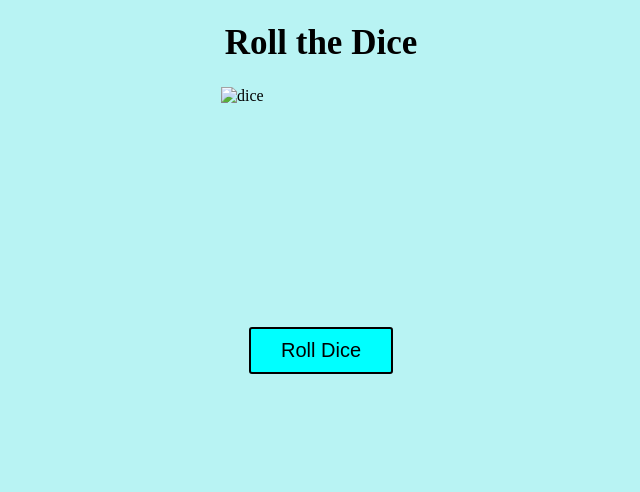
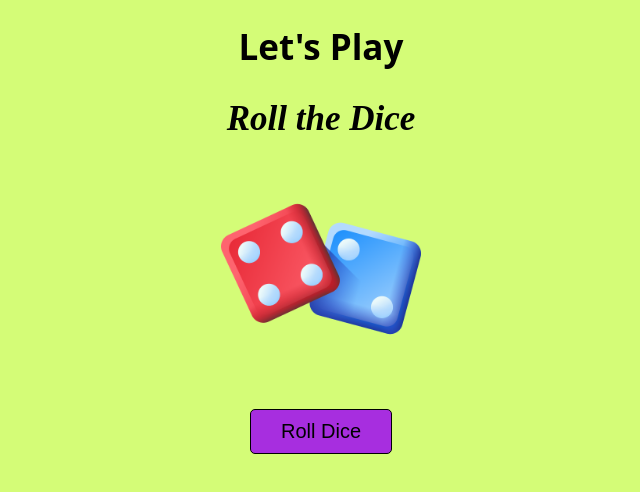
Before and after one commit to vaishuuu007/dice-roller, a plain HTML site: page index.html in a window 1280 px wide. Shown: the whole page, without its empty margins (319-959 px from the left). Drawn offline with Linux system fonts and the light colour scheme.

Commit message:
css applied

```diff
--- a/index.html
+++ b/index.html
@@ -1,66 +1,75 @@
 <!DOCTYPE html>
 <html lang="en">
+
 <head>
-    <meta charset="UTF-8">
-    <meta name="viewport" content="width=device-width, initial-scale=1.0">
-    <title>Dice roller</title>
+    <title>dice-roller</title>
     <style>
-        body{
-            background-color: rgb(184, 243, 243);
+        body {
+            background-color: rgb(212, 252, 119);
         }
-        .dice-title{
+
+        .title {
             font-size: 35px;
             color: black;
             text-align: center;
         }
-        .dice-img{
+         .dice{
+             font-family: system-ui, -apple-system, BlinkMacSystemFont, 'Segoe UI', Roboto, Oxygen, Ubuntu, Cantarell, 'Open Sans', 'Helvetica Neue', sans-serif;
+         }
+        .dice-img {
             width: 200px;
             height: 200px;
             display: block;
             margin: 10px auto;
         }
-        .btn-dice{
-            background-color: aqua;
+
+        .btn-dice {
+            background-color: rgb(167, 46, 223);
             color: black;
             padding: 10px 30px;
             font-size: 20px;
             cursor: pointer;
             display: block;
             margin: 40px auto;
-       border-radius: 3px;
-       border: 2px solid black;
+            border-radius: 5px;
+            border: 1px solid black;
         }
-        .btn-dice:hover{
+
+        .btn-dice:hover {
             box-shadow: 0 0 10px rgba(0, 0, 0, 0.2);
 
         }
-        @keyframes roll{
-            0%{
+
+        @keyframes roll {
+            0% {
                 transform: rotate(0deg);
             }
-            100%{
+
+            100% {
                 transform: rotate(360deg);
             }
         }
 
-        animate{
+        animate {
             animation: roll is infinite;
         }
     </style>
 </head>
+
 <body>
-    <h1 class="dice-title">Roll the Dice</h1>
-    <img src="./images/dice.png" alt="dice" class="dice-img" id="dice-img"/>
-    <button class="btn-dice" onclick="roll()">Roll Dice</button>
+    <h1 class="title dice">Let's Play</h1>
+    <h2 class="title"><i>Roll the Dice</i></h2>
+    <img src="./images/dice.png" alt="dice" class="dice-img" id="dice-img" />
+    <button class="btn-dice" onclick="rollDice()">Roll Dice</button>
     <script>
-function roll(){
-    const min=1;
-    const max=6;
-    const randomNumber=Math.round(Math.random()*(max-min))+min;
+        function rollDice() {
+            const min = 1;
+            const max = 6;
+            const randomNumber = Math.round(Math.random() * (max - min)) + min;
             const imgElement = document.getElementById('dice-img');
-    switch(randomNumber){
+            switch (randomNumber) {
                 case 1:
-            imgElement.src='images/one.png';
+                    imgElement.src = 'images/one.png';
                     break;
                 case 2:
                     imgElement.src = 'images/two.png';
@@ -78,14 +87,15 @@ function roll(){
                     imgElement.src = 'images/six.png';
                     break;
                 default:
-            imgElement.src='images/dice.png';
+                    imgElement.src = 'images/dice.png';
             }
             imgElement.classList.add("animate");
-    setTimeout(()=>{
+            setTimeout(() => {
                 imgElement.classList.remove("animate");
-    },1000);
+            }, 1000);
         }
 
     </script>
 </body>
+
 </html>
```
Also changed, not shown: images/dice.png (added). Lines whose indentation alone changed are shown as unchanged.
